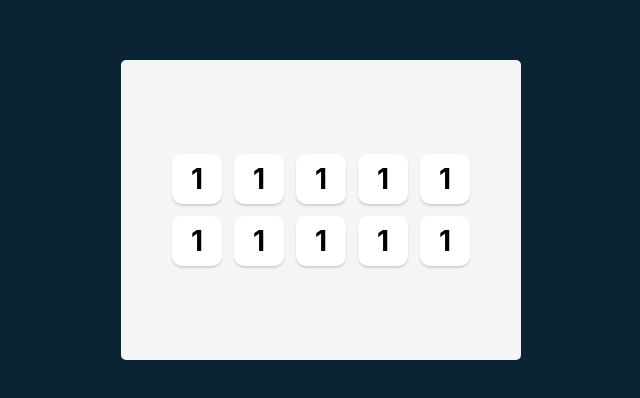
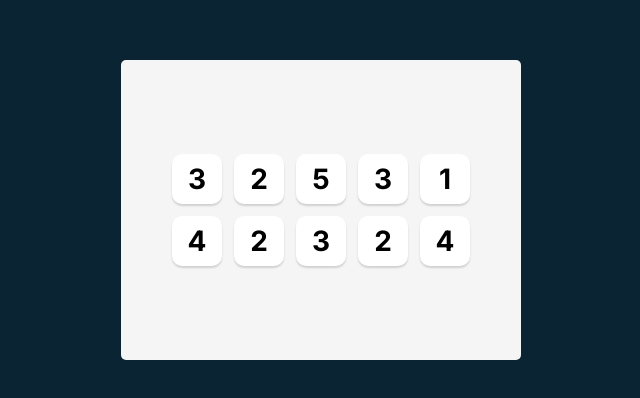
Before and after one commit to mukunda001/RE.MEME, a React (Vite) app: page / in a window 1280 px wide. Shown: the part 140-538 px from the top of the page, without its empty margins (319-959 px from the left). Built offline with nearby package versions, Linux system fonts and the light colour scheme.

Commit message:
Creating Unique Dices

```diff
--- a/index.html
+++ b/index.html
@@ -2,7 +2,7 @@
     <head>
         <link rel="preconnect" href="https://fonts.googleapis.com">
         <link rel="preconnect" href="https://fonts.gstatic.com" crossorigin>
-        <link href="https://fonts.googleapis.com/css2?family=Karla:wght@400;500;700&display=swap" rel="stylesheet">
+        <link href="https://fonts.googleapis.com/css2?family=Inter:wght@400;500;700&display=swap" rel="stylesheet">
         <link rel="stylesheet" href="src/index.css">
     </head>
     <body>
--- a/src/App.jsx
+++ b/src/App.jsx
@@ -1,10 +1,11 @@
+import {useState} from "react"
 import Die from "./components/Die"
-
-
 
 export default function App() {
 
-    function generateAllNewDice(){
+    const [diceValues, setDiceValues] = useState(generateAllNewDice());
+
+ function generateAllNewDice(){
     const randomNumbers = [];
     for (let i = 0; i < 10; i++) {
     const randomNum = Math.floor(Math.random() * 6) + 1
@@ -12,21 +13,15 @@ export default function App() {
 }
 return randomNumbers;
 }
-console.log(generateAllNewDice());
+
+
+const diceElements = diceValues.map(element => <Die value = {element}/>
+)
 
     return (
         <main>
             <div className="dice-container">
-                <Die value={1} />
-                <Die value={1} />
-                <Die value={1} />
-                <Die value={1} />
-                <Die value={1} />
-                <Die value={1} />
-                <Die value={1} />
-                <Die value={1} />
-                <Die value={1} />
-                <Die value={1} />
+                {diceElements}
             </div>
         </main>
     )
```
